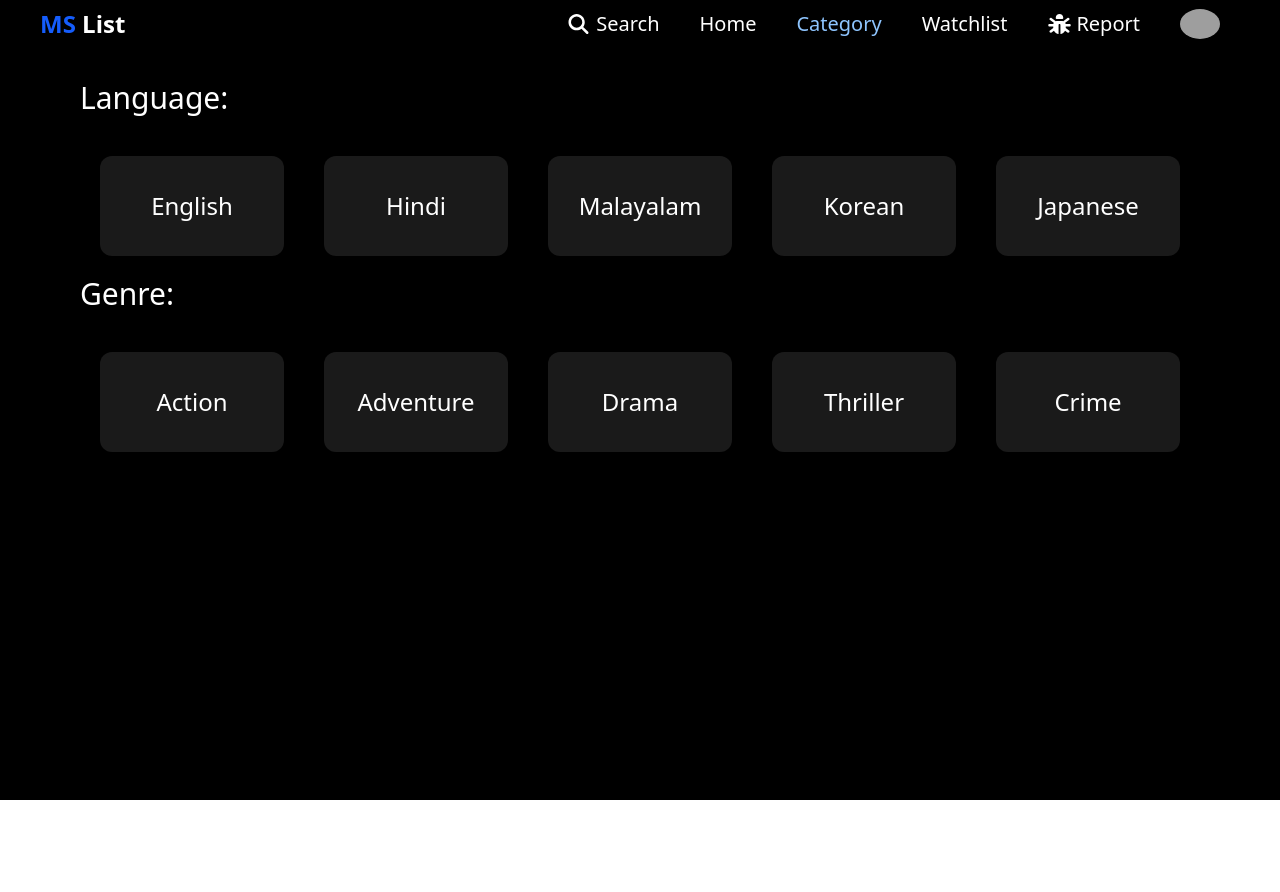
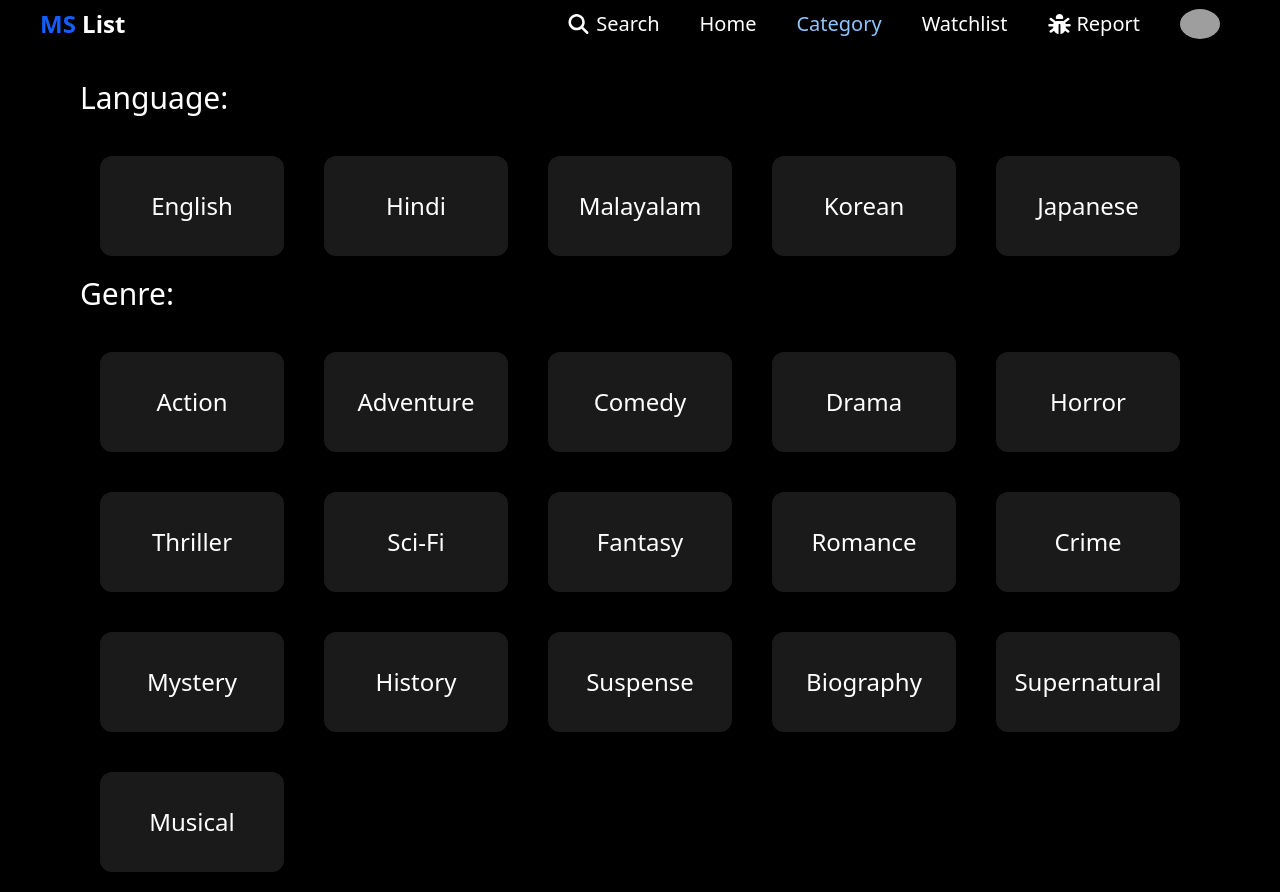
Before and after one commit to PrithvirajVNair/MS-List, a React (Vite) app: page /category in a window 1280 px wide. Before the commit the page ends 800 px from the top, so only its background shows below. Built offline with nearby package versions, Linux system fonts and the light colour scheme; grey boxes are pictures that could not be loaded.

Commit message:
Added more in category and colors

```diff
--- a/src/users/pages/Category.jsx
+++ b/src/users/pages/Category.jsx
@@ -41,28 +41,83 @@ const Category = () => {
                 <h2 className='text-xl sm:text-3xl mb-5'>Genre:</h2>
                 <div className='grid grid-cols-3 md:grid-cols-4 lg:grid-cols-5'>
                     <Link to={'/category/action'}>
-                        <div className='sm:m-5 m-1 sm:h-[100px] h-10 rounded-xl flex justify-center items-center bg-white/10 hover:bg-blue-300/10 hover:text-blue-300'>
+                        <div className='sm:m-5 m-1 sm:h-[100px] h-10 rounded-xl flex justify-center items-center bg-white/10 hover:bg-[#FF3B30]/10 hover:text-[#FF3B30]'>
                             <p className='sm:text-2xl text-sm'>Action</p>
                         </div>
                     </Link>
                     <Link to={'/category/adventure'}>
-                        <div className='sm:m-5 m-1 sm:h-[100px] h-10 rounded-xl flex justify-center items-center bg-white/10 hover:bg-blue-300/10 hover:text-blue-300'>
+                        <div className='sm:m-5 m-1 sm:h-[100px] h-10 rounded-xl flex justify-center items-center bg-white/10 hover:bg-[#FF9500]/10 hover:text-[#FF9500]'>
                             <p className='sm:text-2xl text-sm'>Adventure</p>
                         </div>
                     </Link>
+                    <Link to={'/category/comedy'}>
+                        <div className='sm:m-5 m-1 sm:h-[100px] h-10 rounded-xl flex justify-center items-center bg-white/10 hover:bg-[#FFD60A]/10 hover:text-[#FFD60A]'>
+                            <p className='sm:text-2xl text-sm'>Comedy</p>
+                        </div>
+                    </Link>
                     <Link to={'/category/drama'}>
-                        <div className='sm:m-5 m-1 sm:h-[100px] h-10 rounded-xl flex justify-center items-center bg-white/10 hover:bg-blue-300/10 hover:text-blue-300'>
+                        <div className='sm:m-5 m-1 sm:h-[100px] h-10 rounded-xl flex justify-center items-center bg-white/10 hover:bg-[#8E8E93]/10 hover:text-[#8E8E93]'>
                             <p className='sm:text-2xl text-sm'>Drama</p>
                         </div>
                     </Link>
+                    <Link to={'/category/horror'}>
+                        <div className='sm:m-5 m-1 sm:h-[100px] h-10 rounded-xl flex justify-center items-center bg-white/10 hover:bg-[#1C1C1E]/10 hover:text-[#51515e]'>
+                            <p className='sm:text-2xl text-sm'>Horror</p>
+                        </div>
+                    </Link>
                     <Link to={'/category/thriller'}>
-                        <div className='sm:m-5 m-1 sm:h-[100px] h-10 rounded-xl flex justify-center items-center bg-white/10 hover:bg-blue-300/10 hover:text-blue-300'>
+                        <div className='sm:m-5 m-1 sm:h-[100px] h-10 rounded-xl flex justify-center items-center bg-white/10 hover:bg-[#5E5CE6]/10 hover:text-[#5E5CE6]'>
                             <p className='sm:text-2xl text-sm'>Thriller</p>
                         </div>
                     </Link>
+                    <Link to={'/category/sci-fi'}>
+                        <div className='sm:m-5 m-1 sm:h-[100px] h-10 rounded-xl flex justify-center items-center bg-white/10 hover:bg-[#32ADE6]/10 hover:text-[#32ADE6]'>
+                            <p className='sm:text-2xl text-sm'>Sci-Fi</p>
+                        </div>
+                    </Link>
+                    <Link to={'/category/fantasy'}>
+                        <div className='sm:m-5 m-1 sm:h-[100px] h-10 rounded-xl flex justify-center items-center bg-white/10 hover:bg-[#A55EEA]/10 hover:text-[#A55EEA]'>
+                            <p className='sm:text-2xl text-sm'>Fantasy</p>
+                        </div>
+                    </Link>
+                    <Link to={'/category/romance'}>
+                        <div className='sm:m-5 m-1 sm:h-[100px] h-10 rounded-xl flex justify-center items-center bg-white/10 hover:bg-[#FF2D55]/10 hover:text-[#FF2D55]'>
+                            <p className='sm:text-2xl text-sm'>Romance</p>
+                        </div>
+                    </Link>
                     <Link to={'/category/crime'}>
-                        <div className='sm:m-5 m-1 sm:h-[100px] h-10 rounded-xl flex justify-center items-center bg-white/10 hover:bg-blue-300/10 hover:text-blue-300'>
+                        <div className='sm:m-5 m-1 sm:h-[100px] h-10 rounded-xl flex justify-center items-center bg-white/10 hover:bg-[#5856D6]/10 hover:text-[#5856D6]'>
                             <p className='sm:text-2xl text-sm'>Crime</p>
+                        </div>
+                    </Link>
+                    <Link to={'/category/mystery'}>
+                        <div className='sm:m-5 m-1 sm:h-[100px] h-10 rounded-xl flex justify-center items-center bg-white/10 hover:bg-[#3A3A3C]/10 hover:text-[#3A3A3C]'>
+                            <p className='sm:text-2xl text-sm'>Mystery</p>
+                        </div>
+                    </Link>
+                    <Link to={'/category/history'}>
+                        <div className='sm:m-5 m-1 sm:h-[100px] h-10 rounded-xl flex justify-center items-center bg-white/10 hover:bg-[#AC8E68]/10 hover:text-[#AC8E68]'>
+                            <p className='sm:text-2xl text-sm'>History</p>
+                        </div>
+                    </Link>
+                    <Link to={'/category/suspense'}>
+                        <div className='sm:m-5 m-1 sm:h-[100px] h-10 rounded-xl flex justify-center items-center bg-white/10 hover:bg-[#6E6E73]/10 hover:text-[#6E6E73]'>
+                            <p className='sm:text-2xl text-sm'>Suspense</p>
+                        </div>
+                    </Link>
+                    <Link to={'/category/biography'}>
+                        <div className='sm:m-5 m-1 sm:h-[100px] h-10 rounded-xl flex justify-center items-center bg-white/10 hover:bg-[#2ECC71]/10 hover:text-[#2ECC71]'>
+                            <p className='sm:text-2xl text-sm'>Biography</p>
+                        </div>
+                    </Link>
+                    <Link to={'/category/supernatural'}>
+                        <div className='sm:m-5 m-1 sm:h-[100px] h-10 rounded-xl flex justify-center items-center bg-white/10 hover:bg-[#B53471]/10 hover:text-[#B53471]'>
+                            <p className='sm:text-2xl text-sm'>Supernatural</p>
+                        </div>
+                    </Link>
+                    <Link to={'/category/musical'}>
+                        <div className='sm:m-5 m-1 sm:h-[100px] h-10 rounded-xl flex justify-center items-center bg-white/10 hover:bg-[#F8A5C2]/10 hover:text-[#F8A5C2]'>
+                            <p className='sm:text-2xl text-sm'>Musical</p>
                         </div>
                     </Link>
                 </div>
```
